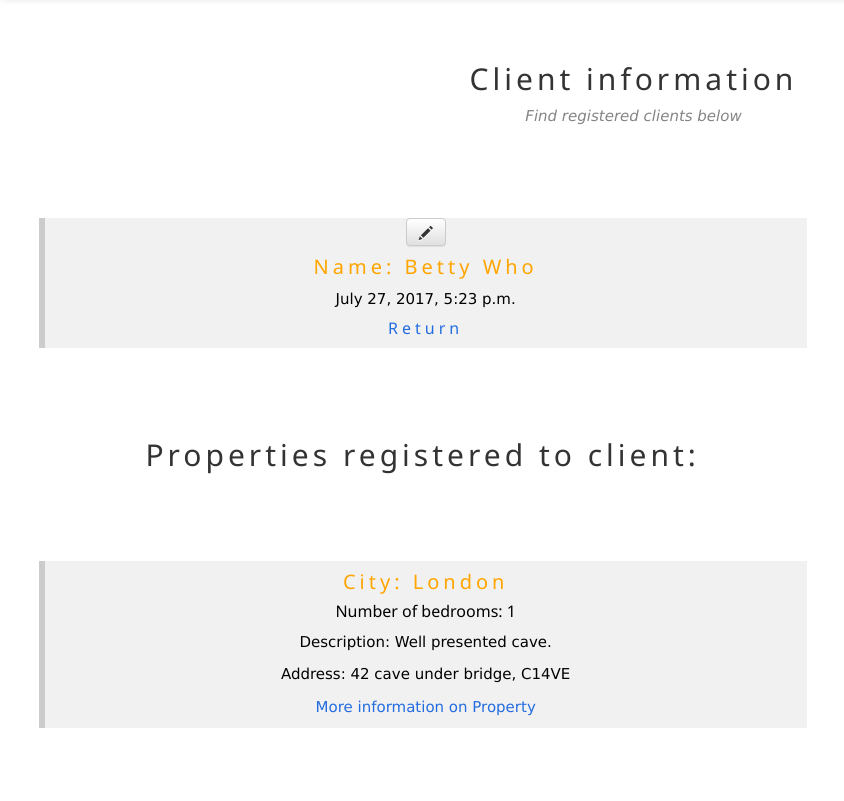
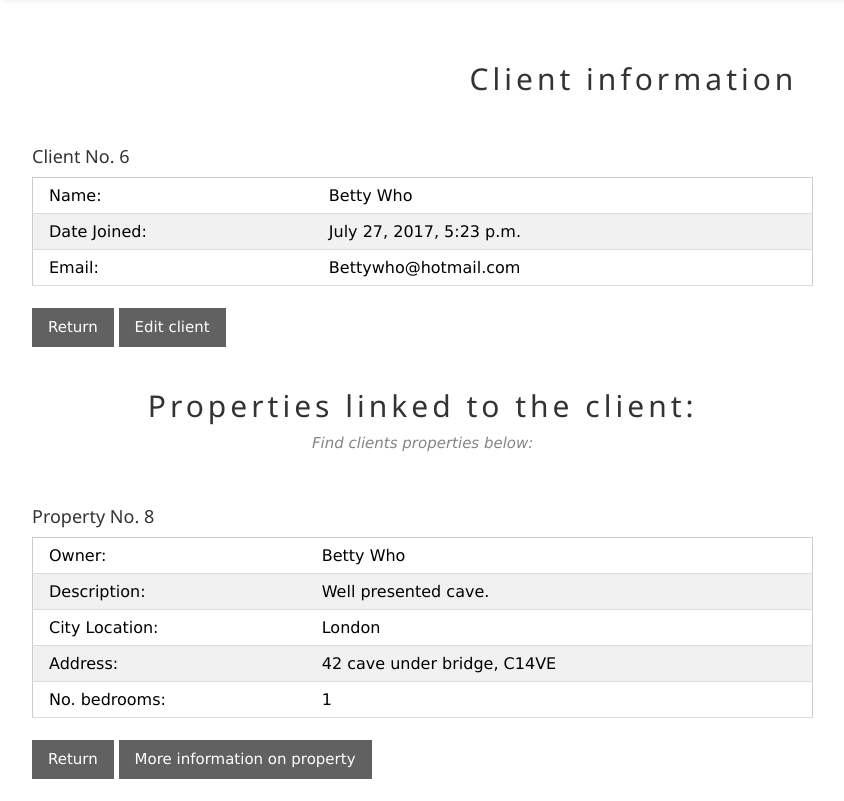
Before and after one commit to Johnhalk/PassTheBookingV2, a Django app: page /client/6/ in a window 1280 px wide. Shown: the part 52-853 px from the top of the page, without its empty margins (14-858 px from the left). Before the commit the page ends 780 px from the top, so only its background shows below. Run offline with Django 3.2, Linux system fonts and the light colour scheme; data comes from the database, SQL or seed files in the repository; parts of the project's set-up code (start-up, migrations or seed data) failed here and were passed over; some libraries are stand-ins or nearby versions.

Commit message:
Add dashboard view to client model views

```diff
--- a/booking/templates/booking/base.html
+++ b/booking/templates/booking/base.html
@@ -25,7 +25,6 @@
 
       <div class="w3-container w3-content w3-center w3-padding-32" style="max-width:800px" id="booking-information">
         <h2 class="w3-wide">Booking information</h2>
-        <p class="w3-opacity"><i>Find booking histories below:</i><p>
       </div>
         <div class="col-md-8">
           {% block content %}
--- a/client/templates/client/base.html
+++ b/client/templates/client/base.html
@@ -25,7 +25,6 @@
     <body>
       <div class="w3-container w3-content w3-center w3-padding-32" style="max-width:800px" id="client-information">
         <h2 class="w3-wide"><a href="/client">Client information</a></h2>
-        <p class="w3-opacity"><i>Find registered clients below</i><p>
       </div>
       <div class="col-md-8">
         {% block content %}
--- a/client/templates/client/client_detail.html
+++ b/client/templates/client/client_detail.html
@@ -2,26 +2,57 @@
 {% load staticfiles %}
 
 {% block content %}
-  <div class="w3-container w3-content w3-center w3-padding-32" style="max-width:800px" id="client-list">
-    <div class="w3-panel w3-leftbar w3-light-grey">
-      <a class="btn btn-default" href="{% url 'client_edit' pk=client.pk %}"><span class="glyphicon glyphicon-pencil"></span></a>
-      <h4 class="w3-wide" id='name'>Name: {{ client }}</h4>
-      <p>{{ client.date_joined }}</p>
-      <h6 class='w3-wide' id='more-info'><a href="/client">Return</a></h6>
-    </div>
+  <div class="w3-container">
+      <h5>Client No. {{client.pk}}</h5>
+      <table class="w3-table w3-striped w3-bordered w3-border w3-hoverable w3-white">
+        <tr>
+          <td>Name:</td>
+          <td>{{ client }}</td>
+        </tr>
+        <tr>
+          <td>Date Joined:</td>
+          <td>{{ client.date_joined }}</td>
+        </tr>
+        <tr>
+          <td>Email:</td>
+          <td>{{ client.email }}</td>
+        </tr>
+      </table><br>
+      <button class="w3-button w3-dark-grey" id='more-info'><a href="/client">Return</a><i class="fa fa-arrow-right"></i></button>
+      <button class="w3-button w3-dark-grey" id='more-info'><a href="{% url 'client_edit' pk=client.pk %}">Edit client</a><i class="fa fa-arrow-right"></i></button>
   </div>
   <div class="w3-container w3-content w3-center w3-padding-32" style="max-width:800px" id="client-information">
-    <h2 class="w3-wide">Properties registered to client:</a></h2>
+    <h2 class="w3-wide">Properties linked to the client:</a></h2>
+    <p class="w3-opacity"><i>Find clients properties below:</i><p>
   </div>
       {% for property in properties %}
-        <div class="w3-container w3-content w3-center w3-padding-32" style="max-width:800px" id="client-list">
-          <div class="w3-panel w3-leftbar w3-light-grey">
-            <h4 class="w3-wide" id='name'> City: {{ property.location_city }}</h4>
-            <h6>Number of bedrooms: {{ property.number_of_bedrooms }}</h6>
-            <p>Description: {{ property.description }} </p>
-            <p>Address: {{ property.address }}</p>
-            <p id='more-info'><a href="{% url 'property_detail' pk=property.pk %}">More information on Property</a><p>
-          </div>
+        <div class="w3-container">
+            <h5>Property No. {{property.pk}}</h5>
+            <table class="w3-table w3-striped w3-bordered w3-border w3-hoverable w3-white">
+              <tr>
+                <td>Owner:</td>
+                <td>{{ property.owner }}</td>
+              </tr>
+              <tr>
+                <td>Description:</td>
+                <td>{{ property.description }}</td>
+              </tr>
+              <tr>
+                <td>City Location:</td>
+                <td>{{ property.location_city }}</td>
+              </tr>
+              <tr>
+                <td>Address:</td>
+                <td>{{ property.address }}</td>
+              </tr>
+              <tr>
+                <td>No. bedrooms:</td>
+                <td>{{ property.number_of_bedrooms }}</td>
+              </tr>
+            </table><br>
+            <button class="w3-button w3-dark-grey" id='more-info'><a href="/client">Return</a><i class="fa fa-arrow-right"></i></button>
+            <button class="w3-button w3-dark-grey" id='more-info'><a href="{% url 'property_detail' pk=property.pk %}">More information on property</a><i class="fa fa-arrow-right"></i></button>
         </div>
+        <br>
       {% endfor %}
 {% endblock %}
--- a/property/templates/property/base.html
+++ b/property/templates/property/base.html
@@ -26,7 +26,6 @@
     <body>
       <div class="w3-container w3-content w3-center w3-padding-32" style="max-width:800px" id="property-information">
         <h2 class="w3-wide">Property information</h2>
-        <p class="w3-opacity"><i>Find registered properties below:</i><p>
       </div>
       <div class="col-md-8">
         {% block content %}
--- a/property/templates/property/property_detail.html
+++ b/property/templates/property/property_detail.html
@@ -28,7 +28,6 @@
             </table><br>
             <button class="w3-button w3-dark-grey" id='more-info'><a href="/property">Return</a><i class="fa fa-arrow-right"></i></button>
             <button class="w3-button w3-dark-grey" id='more-info'><a href="{% url 'property_edit' pk=property.pk %}">Edit property</a><i class="fa fa-arrow-right"></i></button>
-
         </div>
         <div class="w3-container w3-content w3-center w3-padding-32" style="max-width:800px" id="booking-information">
           <h2 class="w3-wide">Booking information</h2>
```
Also changed, not shown: client/templates/client/client_edit.html (+7 -9 lines), client/templates/client/client_list.html (+17 -6 lines).
